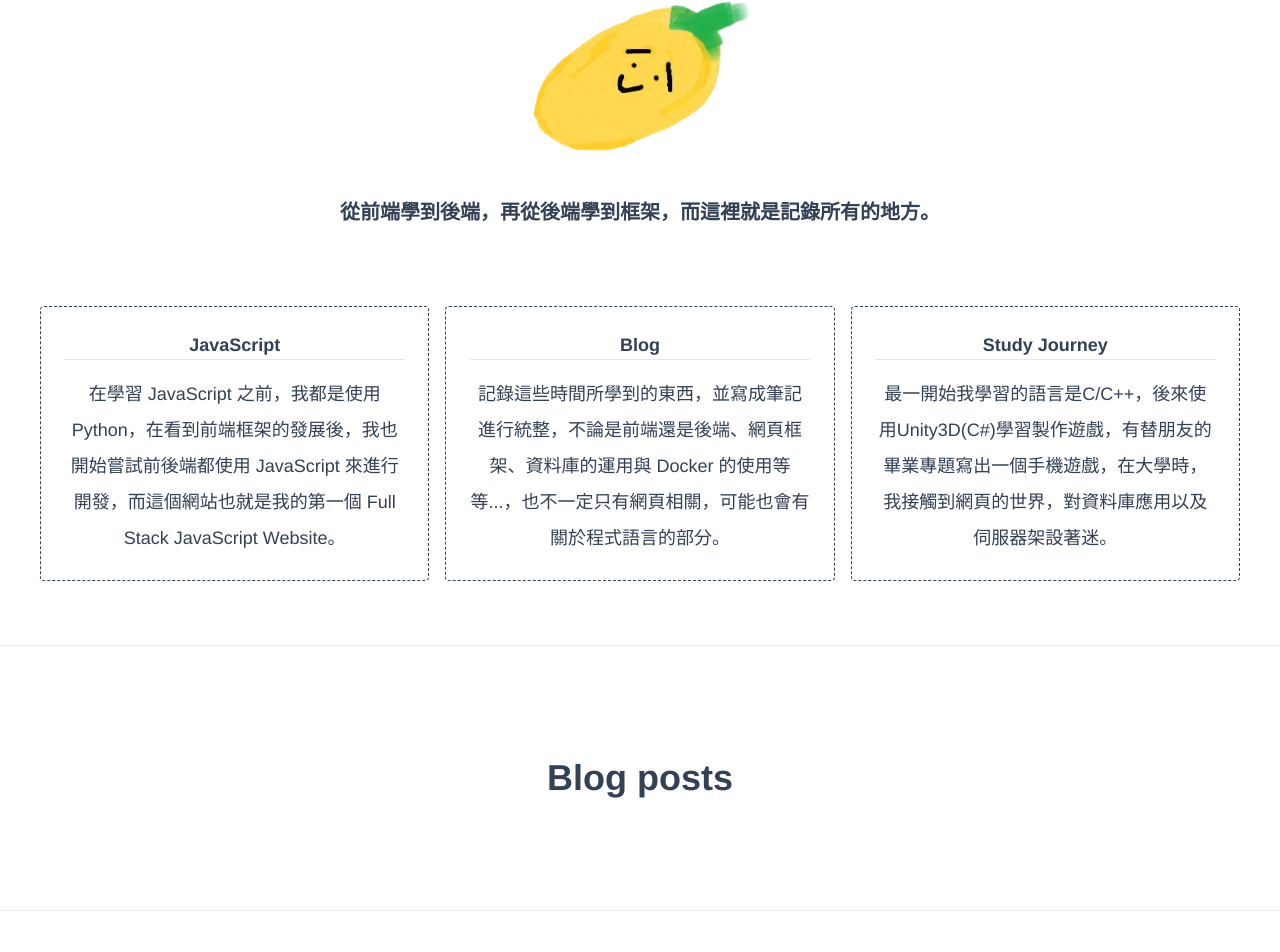
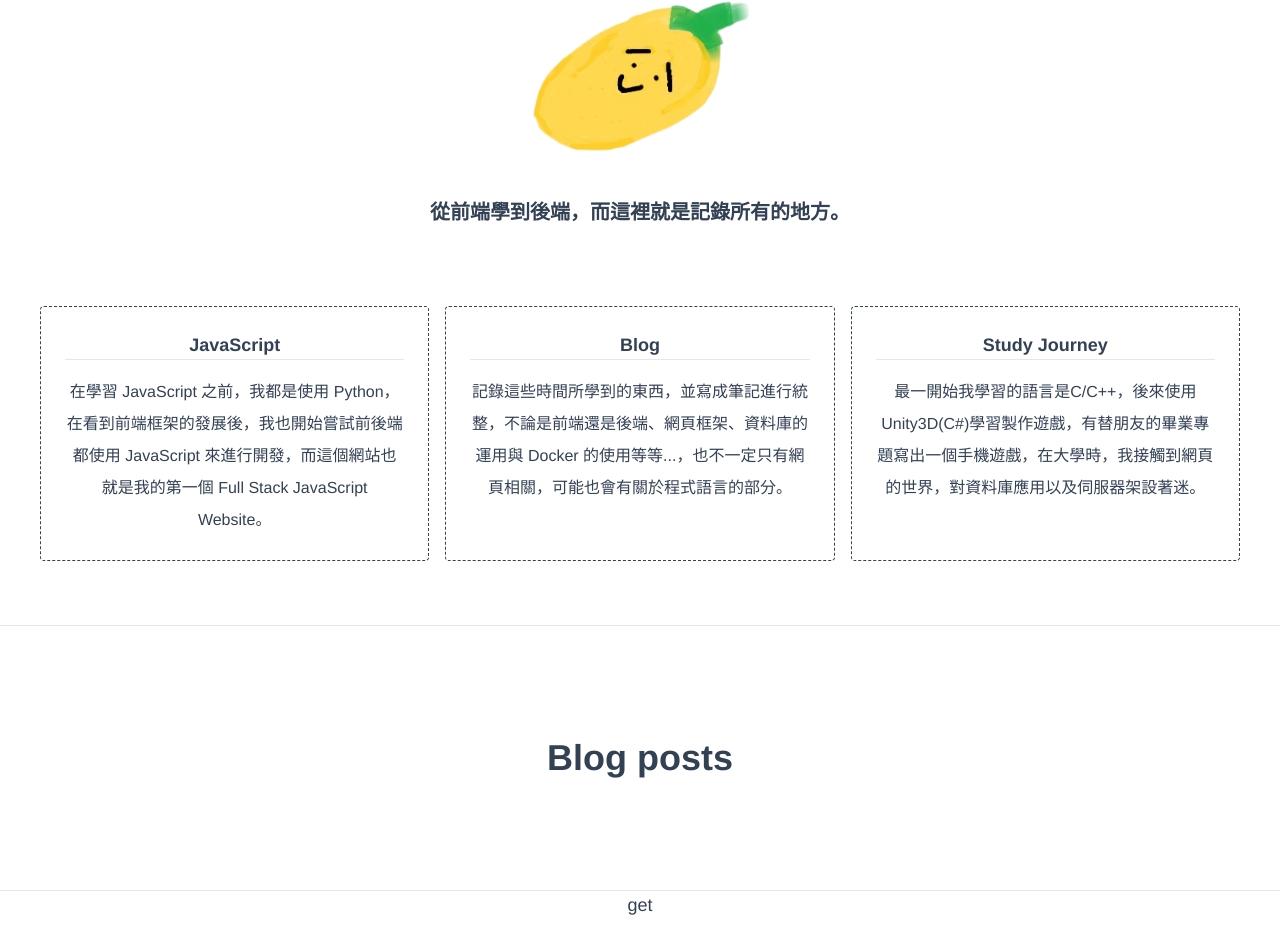
Before and after one commit to et860525/My-Portfolio, a Vue app: page / in a window 1280 px wide. Shown: the part 359-1311 px from the top of the page. Built offline with nearby package versions, Linux system fonts and the light colour scheme.

Commit message:
Add post card component
  - Post card component will show post on Blog page
  - Add a button to test connect to server

Change

  Change front-end port:
    - Front-end port: 8080
    - Server port: 3000

```diff
--- a/src/components/Card.vue
+++ b/src/components/Card.vue
@@ -17,7 +17,7 @@
 		<div class="p-6">
 			<h1 class="font-bold">{{cardProps.title}}</h1>
 			<hr>
-			<p class="pt-4 leading-loose">{{cardProps.text}}</p>
+			<p class="pt-4 leading-loose text-sm md:text-base md:leading-loose">{{cardProps.text}}</p>
 		</div>
 	</div>
 </template>
--- a/src/views/Blog.vue
+++ b/src/views/Blog.vue
@@ -4,7 +4,7 @@
 	import type { Ref } from 'vue';
 	import { useRoute } from 'vue-router';
 	import axios from 'axios';
-	import Post from '../components/Post.vue';
+	import PostCard from '../components/PostCard.vue';
 
 	/* Test data */
 	// Change to not required
@@ -190,7 +190,7 @@
 		<div class="grid grid-cols-12 gap-0 sm:gap-8 py-10">
 			<div class="col-span-12 md:col-span-9">
 				<div class="grid grid-rows-3 grid-cols-1 md:grid-cols-2 lg:grid-cols-3 gap-4">
-					<Post v-for="post in paginatedData" :key="post.index" :id="post.value.id" :title="post.value.title" :body="post.value.body"></Post>
+					<PostCard v-for="post in paginatedData" :key="post.index" :id="post.value.id" :title="post.value.title" :body="post.value.body"></PostCard>
 				</div>
 			</div>
 			<div class="col-span-12 mt-8 md:col-span-3 md:mt-0">
@@ -207,7 +207,18 @@
 
 		<div class="bg-white px-4 py-3 flex items-center justify-between border-t border-gray-200 sm:px-6">
 			<div class="flex-1 flex justify-between sm:hidden">
-				<a href="#" class="relative inline-flex items-center px-4 py-2 border border-gray-300 text-sm font-medium rounded-md text-gray-700 bg-white hover:bg-gray-50"> Previous </a>
+				<a
+					v-if="page === 1"
+					:href="'/blog/page/' + (page - 1)"
+					class="relative inline-flex items-center px-4 py-2 border border-gray-300 text-sm font-medium rounded-md text-gray-700 bg-white hover:bg-gray-50">
+					Previous
+				</a>
+				<a
+					v-else
+					href="#"
+					class="cursor-not-allowed relative inline-flex items-center px-4 py-2 border border-gray-300 text-sm font-medium rounded-md text-gray-700 bg-white hover:bg-gray-50">
+					Previous
+				</a>
 				<a href="#" class="ml-3 relative inline-flex items-center px-4 py-2 border border-gray-300 text-sm font-medium rounded-md text-gray-700 bg-white hover:bg-gray-50"> Next </a>
 			</div>
 			<div class="hidden flex-col sm:flex-1 sm:flex sm:items-center sm:justify-between">
--- a/src/views/Home.vue
+++ b/src/views/Home.vue
@@ -1,5 +1,6 @@
 <script setup lang="ts">
   import Card from "../components/Card.vue";
+  import axios from "axios";
 
   const cards = [
     {
@@ -30,6 +31,12 @@
 			link: "mailto:et860525@gmail.com?subject=Hello"
 		}
 	]
+
+  function getMsg() {
+    axios.get('http://localhost:3000/blog/categories').then(function (res) {
+      console.log('res=', res);
+    })
+  }
 </script>
 
 <template>
@@ -42,7 +49,7 @@
         I'm Yu Fan
       </h1>
       <img src="../assets/images/Mango.png" alt="Mango.png" class="mx-auto w-64">
-      <p class="px-10 sm:px-32 mb-20 text-xl font-bold">從前端學到後端，再從後端學到框架，而這裡就是記錄所有的地方。</p>
+      <p class="px-10 sm:px-32 mb-20 text-xl font-bold">從前端學到後端，而這裡就是記錄所有的地方。</p>
     </div>
     <div id="cards" class="px-10 my-16">
       <div class="grid gap-4 grid-cols-1 sm:grid-cols-3 grid-rows-1">
@@ -55,6 +62,7 @@
       <h1 class="text-4xl font-bold">Blog posts</h1>
     </div>
     <hr>
+    <button type="button" name="button" v-on:click="getMsg">get</button>
     <div id="contact" class="px-10 my-16">
       <h1 class="text-4xl font-bold">Contact</h1>
       <ul class="flex space-x-5 py-2 mt-5 sm:py-0 justify-center">
--- a/vite.config.ts
+++ b/vite.config.ts
@@ -7,6 +7,7 @@ export default defineConfig({
   server: {
     watch: {
       usePolling: true
-    }
+    },
+    port: 8080
   }
 })
```
Also changed, not shown: src/components/PostCard.vue (renamed from src/components/Post.vue).
